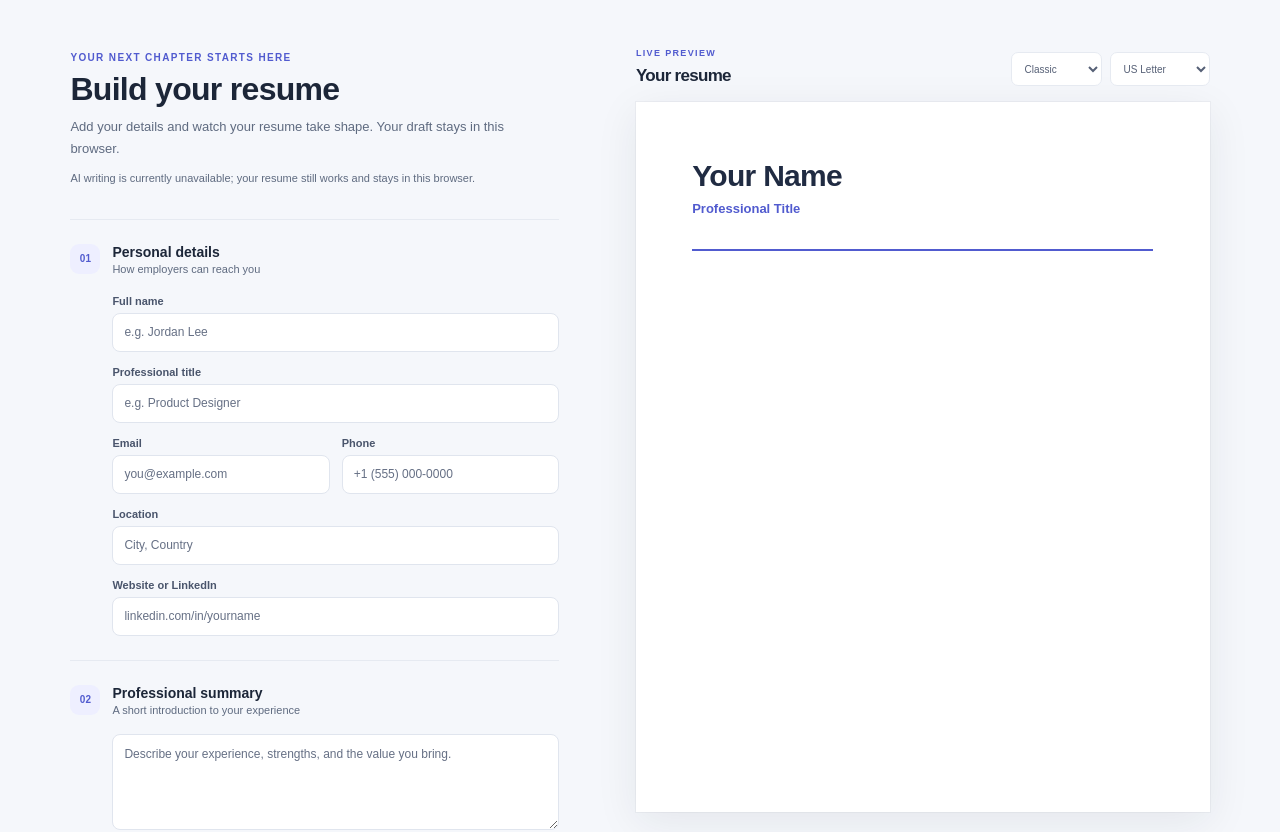
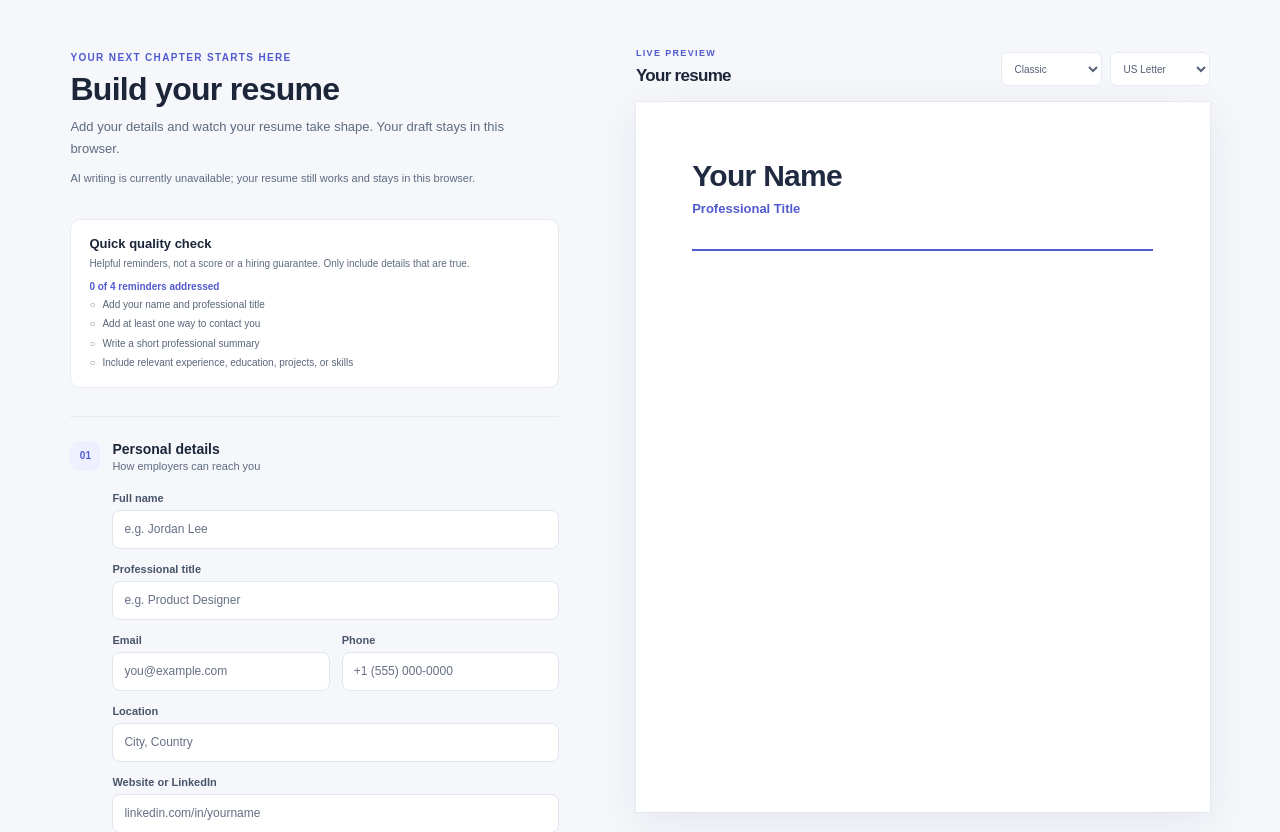
Before and after one commit to mohsenzamni/resume-builder, a Spring Boot app: page / in a window 1280 px wide. Shown: the part 72-904 px from the top of the page. Run offline with Spring Boot 4, Linux system fonts and the light colour scheme.

Commit message:
Add advisory checklist and original resume designs
Co-authored-by: mohsenzamni <40610601+mohsenzamni@users.noreply.github.com>

```diff
--- a/src/main/resources/static/app.js
+++ b/src/main/resources/static/app.js
@@ -214,6 +214,33 @@ function renderPreview() {
   document.querySelector("#skills-preview").innerHTML = skills
     .map((skill) => `<span class="skill-chip">${escapeHtml(skill)}</span>`)
     .join("");
+  renderQualityCheck(skills);
+}
+
+function renderQualityCheck(skills = resume.skills.split(/[,\n]/).map((skill) => skill.trim()).filter(Boolean)) {
+  const hasEntryContent = ["experience", "education", "projects", "certifications", "languages"]
+    .some((type) => resume[type].some((entry) => Object.values(entry).some((value) => value.trim())));
+  const checks = [
+    ["Add your name and professional title", Boolean(resume.name.trim() && resume.title.trim())],
+    ["Add at least one way to contact you", Boolean(resume.email.trim() || resume.phone.trim() || resume.website.trim())],
+    ["Write a short professional summary", Boolean(resume.summary.trim())],
+    ["Include relevant experience, education, projects, or skills", hasEntryContent || skills.length > 0],
+  ];
+  const list = document.querySelector("#quality-check-list");
+  list.replaceChildren(...checks.map(([label, complete]) => {
+    const item = document.createElement("li");
+    item.className = complete ? "quality-check-complete" : "quality-check-pending";
+    const icon = document.createElement("span");
+    icon.setAttribute("aria-hidden", "true");
+    icon.textContent = complete ? "✓" : "○";
+    const text = document.createElement("span");
+    text.textContent = label;
+    item.append(icon, text);
+    return item;
+  }));
+  const completed = checks.filter(([, complete]) => complete).length;
+  document.querySelector("#quality-check-progress").textContent =
+    `${completed} of ${checks.length} reminders addressed`;
 }
 
 function populateForm() {
--- a/src/main/resources/static/index.html
+++ b/src/main/resources/static/index.html
@@ -46,6 +46,13 @@
             Optional AI writing suggestions are checking availability.
           </p>
         </div>
+
+        <section class="quality-check" aria-labelledby="quality-check-heading">
+          <h2 id="quality-check-heading">Quick quality check</h2>
+          <p>Helpful reminders, not a score or a hiring guarantee. Only include details that are true.</p>
+          <p id="quality-check-progress" class="quality-check-progress" role="status" aria-live="polite"></p>
+          <ul id="quality-check-list"></ul>
+        </section>
 
         <form id="resume-form" autocomplete="on">
           <section class="form-section" aria-labelledby="personal-heading">
@@ -230,6 +237,9 @@
               <select id="template-select" aria-label="Resume template">
                 <option value="classic">Classic</option>
                 <option value="modern">Modern</option>
+                <option value="minimal">Minimal</option>
+                <option value="executive">Executive</option>
+                <option value="compact">Compact</option>
               </select>
             </label>
             <label class="preview-select">
--- a/src/main/resources/static/resume-data.js
+++ b/src/main/resources/static/resume-data.js
@@ -26,7 +26,7 @@ export const ENTRY_FIELDS = {
   languages: ["role", "proficiency"],
 };
 export const ENTRY_TYPES = Object.keys(ENTRY_FIELDS);
-export const TEMPLATES = ["classic", "modern"];
+export const TEMPLATES = ["classic", "modern", "minimal", "executive", "compact"];
 
 export function createInitialResume() {
   return {
--- a/src/main/resources/static/styles.css
+++ b/src/main/resources/static/styles.css
@@ -273,6 +273,59 @@ textarea:focus-visible {
   color: var(--muted);
   font-size: 11px;
   line-height: 1.5;
+}
+
+.quality-check {
+  margin: 22px 0 28px;
+  padding: 16px 18px;
+  border: 1px solid var(--line);
+  border-radius: 10px;
+  background: #fff;
+}
+
+.quality-check h2 {
+  margin: 0;
+  color: var(--ink);
+  font-size: 13px;
+}
+
+.quality-check > p:not(.quality-check-progress) {
+  margin: 5px 0 0;
+  color: var(--muted);
+  font-size: 10px;
+  line-height: 1.5;
+}
+
+.quality-check-progress {
+  margin: 10px 0 6px;
+  color: var(--accent);
+  font-size: 10px;
+  font-weight: 700;
+}
+
+.quality-check ul {
+  display: grid;
+  gap: 5px;
+  margin: 0;
+  padding: 0;
+  list-style: none;
+}
+
+.quality-check li {
+  display: flex;
+  align-items: flex-start;
+  gap: 7px;
+  color: #596579;
+  font-size: 10px;
+  line-height: 1.45;
+}
+
+.quality-check-complete > span:first-child {
+  color: #24764c;
+}
+
+.quality-check-pending > span:first-child {
+  color: #858da0;
 }
 
 .ai-field {
```
Also changed, not shown: other parts of src/main/resources/static/styles.css (+94 -0 lines).
